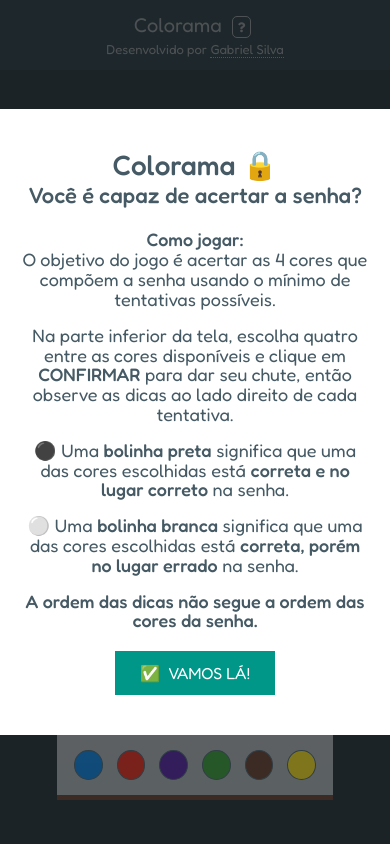
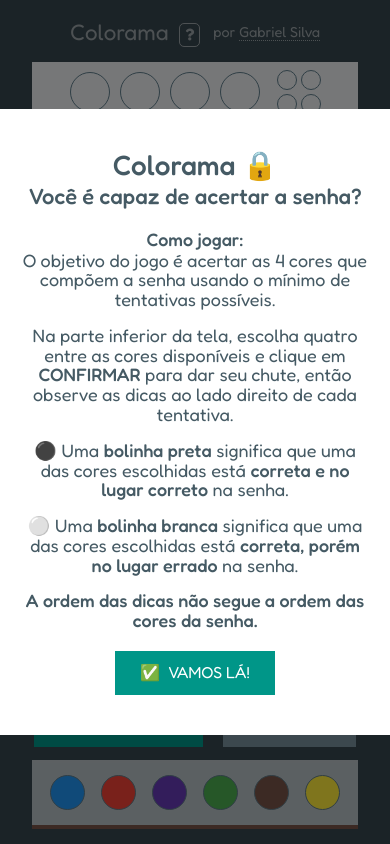
Before and after one commit to eugabrielsilva/colorama, a plain HTML site: page index.html in a window 390 px wide. Drawn offline with nearby package versions, Linux system fonts and the light colour scheme.

Commit message:
Implementação código responsivo

```diff
--- a/index.html
+++ b/index.html
@@ -4,11 +4,11 @@
     <meta charset="UTF-8">
     <link rel="stylesheet" href="https://cdnjs.cloudflare.com/ajax/libs/bootstrap/5.1.3/css/bootstrap.min.css">
     <link rel="stylesheet" href="https://cdnjs.cloudflare.com/ajax/libs/font-awesome/5.15.4/css/all.min.css">
-    <link rel="stylesheet" href="style.css?updateAsset=a56da231077b99e003a98c0579230dd0">
+    <link rel="stylesheet" href="style.css?updateAsset=851494bd3c57b20a131e0f2c276ab003">
     <link rel="shortcut icon" href="favicon.png">
     <script src="https://cdnjs.cloudflare.com/ajax/libs/jquery/3.6.0/jquery.min.js"></script>
     <script src="https://cdnjs.cloudflare.com/ajax/libs/angular.js/1.8.2/angular.min.js"></script>
-    <script src="game.js?updateAsset=a56da231077b99e003a98c0579230dd0"></script>
+    <script src="game.js?updateAsset=851494bd3c57b20a131e0f2c276ab003"></script>
     <meta name="viewport" content="width=device-width, height=device-height, initial-scale=1, maximum-scale=1, user-scalable=no">
     <title>Colorama</title>
 </head>
@@ -23,7 +23,7 @@
                 </button>
             </div>
             <div class="credits">
-                Desenvolvido por <a href="https://eugabrielsilva.tk" target="_blank">Gabriel Silva</a>
+                por <a href="https://eugabrielsilva.tk" target="_blank">Gabriel Silva</a>
             </div>
         </div>
 
@@ -98,6 +98,8 @@
             </div>
         </div>
     </div>
+
+    <script src="responsive.js?updateAsset=851494bd3c57b20a131e0f2c276ab003"></script>
 </body>
 
 </html>
--- /dev/null
+++ b/responsive.js
@@ -0,0 +1,7 @@
+function resize() {
+    $('html').css('font-size', ((window.innerHeight / 929) * 16 * 1.1) + 'px');
+}
+
+window.onresize = resize;
+
+resize();
--- a/style.scss
+++ b/style.scss
@@ -25,23 +25,25 @@
 }
 
 .logo {
-    position: fixed;
-    bottom: 20px;
-    left: 20px;
-    font-size: 28px;
+    font-size: 1.4rem;
     color: white;
     opacity: 0.5;
+    text-align: center;
+    margin-bottom: 0.8rem;
+    display: flex;
+    align-items: center;
+    justify-content: center;
 
     button {
         outline: none;
         vertical-align: middle;
-        border: 1px solid white;
-        font-size: 12px;
-        padding: 5px;
-        border-radius: 5px;
+        border: 0.0625rem solid white;
+        font-size: 0.75rem;
+        padding: 0.3125rem;
+        border-radius: 0.3125rem;
         color: white;
         background-color: transparent;
-        margin: 0 5px;
+        margin: 0 0.3125rem;
         transition: 0.3s all;
 
         &:hover {
@@ -50,12 +52,13 @@
     }
 
     .credits {
-        font-size: 14px;
+        font-size: 0.9rem;
+        margin-left: 0.5rem;
 
         a {
             color: white;
             text-decoration: none;
-            border-bottom: 1px dotted white;
+            border-bottom: 0.0625rem dotted white;
             transition: 0.3s all;
 
             &:hover {
@@ -65,8 +68,11 @@
     }
 }
 
+html {
+    font-size: 16px;
+}
+
 body {
-    padding: 10px 0;
     background-color: #37474f;
     display: flex;
     align-items: center;
@@ -75,7 +81,7 @@ body {
 }
 
 .container {
-    max-width: 350px;
+    max-width: 21.875rem;
 }
 
 .game {
@@ -85,34 +91,35 @@ body {
         display: flex;
         justify-content: center;
         align-items: center;
-        border-bottom: 1px solid #607d8b;
-        padding: 7px 10px;
+        border-bottom: 0.0625rem solid #607d8b;
+        padding: 0.4375rem 0.625rem;
 
         &.active {
             background-color: #eceff1;
         }
 
         .ball {
-            margin: 0 5px;
-            width: 40px;
-            height: 40px;
-            flex: 0 0 40px;
-            border: 1px solid #607d8b;
+            margin: 0 0.3125rem;
+            width: 2.5rem;
+            height: 2.5rem;
+            flex: 0 0 2.5rem;
+            border: 0.0625rem solid #607d8b;
             border-radius: 100%;
         }
 
         .tips {
             display: flex;
             flex-wrap: wrap;
-            flex: 0 0 50px;
-            margin-left: 10px;
+            flex: 0 0 3.125rem;
+            margin-left: 0.625rem;
 
             div {
-                margin: 2px;
-                width: 20px;
-                height: 20px;
+                margin: 0.125rem;
+                width: 1.25rem;
+                height: 1.25rem;
+                flex: 0 0 1.25rem;
                 border-radius: 100%;
-                border: 1px solid #607d8b;
+                border: 0.0625rem solid #607d8b;
 
                 &.correct {
                     background-color: black;
@@ -129,19 +136,19 @@ body {
 .btns {
     display: flex;
     justify-content: center;
-    margin: 20px auto;
+    margin: 0.8rem auto;
 
     button {
-        margin: 0 10px;
+        margin: 0 0.625rem;
         color: white;
         outline: none;
         cursor: pointer;
         border: none;
         text-transform: uppercase;
-        font-size: 16px;
-        padding: 10px 25px;
+        font-size: 1rem;
+        padding: 0.625rem 1.5625rem;
         background-color: #009688;
-        transition: 0.3s all;
+        transition: 0.3s background-color;
 
         &.clear {
             background-color: #78909c;
@@ -158,14 +165,14 @@ body {
 }
 
 .play-again {
-    margin-top: 20px;
+    margin-top: 1.25rem;
     color: white;
     outline: none;
     cursor: pointer;
     border: none;
     text-transform: uppercase;
-    font-size: 16px;
-    padding: 10px 25px;
+    font-size: 1rem;
+    padding: 0.625rem 1.5625rem;
     background-color: #009688;
     transition: 0.3s all;
 
@@ -178,21 +185,22 @@ body {
     background-color: #b8c1c5;
     display: flex;
     justify-content: center;
-    padding: 10px;
-    border-bottom: 5px solid #795548;
+    padding: 0.625rem;
+    border-bottom: 0.3125rem solid #795548;
 
     button {
         cursor: pointer;
         outline: none;
-        margin: 5px 10px;
+        margin: 0.3125rem 0.5rem;
         border-radius: 100%;
-        width: 30px;
-        height: 30px;
-        border: 1px solid #607d8b;
+        width: 2.2rem;
+        height: 2.2rem;
+        flex: 0 0 2.2rem;
+        border: 0.0625rem solid #607d8b;
         transition: 0.2s transform;
 
         &:hover {
-            transform: translateY(-2px);
+            transform: translateY(-0.125rem);
         }
 
         &:disabled {
@@ -207,7 +215,7 @@ body {
     z-index: 2;
     width: 100%;
     height: 100%;
-    font-size: 18px;
+    font-size: 1.125rem;
     background-color: rgba(0, 0, 0, 0.5);
     display: flex;
     align-items: center;
@@ -218,8 +226,8 @@ body {
     .body {
         background-color: white;
         width: 100%;
-        max-width: 600px;
-        padding: 40px 20px;
+        max-width: 37.5rem;
+        padding: 2.5rem 1.25rem;
         text-align: center;
         color: #455a64;
 
@@ -232,18 +240,18 @@ body {
         }
 
         h1 {
-            font-size: 28px;
+            font-size: 1.75rem;
             margin-bottom: 0;
         }
 
         h2 {
-            font-size: 22px;
-            margin-bottom: 20px;
+            font-size: 1.375rem;
+            margin-bottom: 1.25rem;
         }
 
         h3 {
-            font-size: 18px;
-            margin-bottom: 10px;
+            font-size: 1.125rem;
+            margin-bottom: 0.625rem;
         }
 
         .answer {
@@ -251,19 +259,19 @@ body {
             justify-content: center;
 
             div {
-                margin: 5px 10px;
+                margin: 0.3125rem 0.625rem;
                 border-radius: 100%;
-                width: 50px;
-                height: 50px;
-                border: 1px solid #607d8b;
+                width: 3.125rem;
+                height: 3.125rem;
+                border: 0.0625rem solid #607d8b;
             }
         }
 
         h4 {
             font-weight: 500;
-            margin-bottom: 20px;
-            font-size: 20px;
-            margin-top: 20px;
+            margin-bottom: 1.25rem;
+            font-size: 1.25rem;
+            margin-top: 1.25rem;
         }
 
         .share {
@@ -272,77 +280,10 @@ body {
                 border: none;
                 outline: none;
                 cursor: pointer;
-                font-size: 32px;
+                font-size: 2rem;
                 color: #455a64;
-                margin: 0 5px;
+                margin: 0 0.3125rem;
             }
         }
     }
 }
-
-@media (max-width: 899px) {
-    .logo {
-        left: 0;
-        width: 100%;
-        top: 0;
-        text-align: center;
-        background-color: #455a64;
-        font-size: 20px;
-        height: 70px;
-        padding: 10px;
-
-        button {
-            font-size: 10px;
-        }
-
-        .credits {
-            font-size: 13px;
-            margin-top: 0;
-        }
-    }
-
-    .game {
-        margin-top: 80px;
-    }
-}
-
-@media (max-width: 399px) {
-    .container {
-        max-width: 300px;
-    }
-
-    .btns {
-        button {
-            font-size: 14px;
-            padding: 10px 15px;
-        }
-    }
-
-    .options {
-        button {
-            margin: 5px 7px;
-            width: 30px;
-            height: 30px;
-            flex-basis: 30px;
-        }
-    }
-
-    .game {
-        .board {
-            .ball {
-                width: 30px;
-                height: 30px;
-                flex-basis: 30px;
-            }
-
-            .tips {
-                flex-basis: 40px;
-
-                div {
-                    width: 15px;
-                    height: 15px;
-                }
-            }
-        }
-    }
-}
```
Also changed, not shown: style.css.
